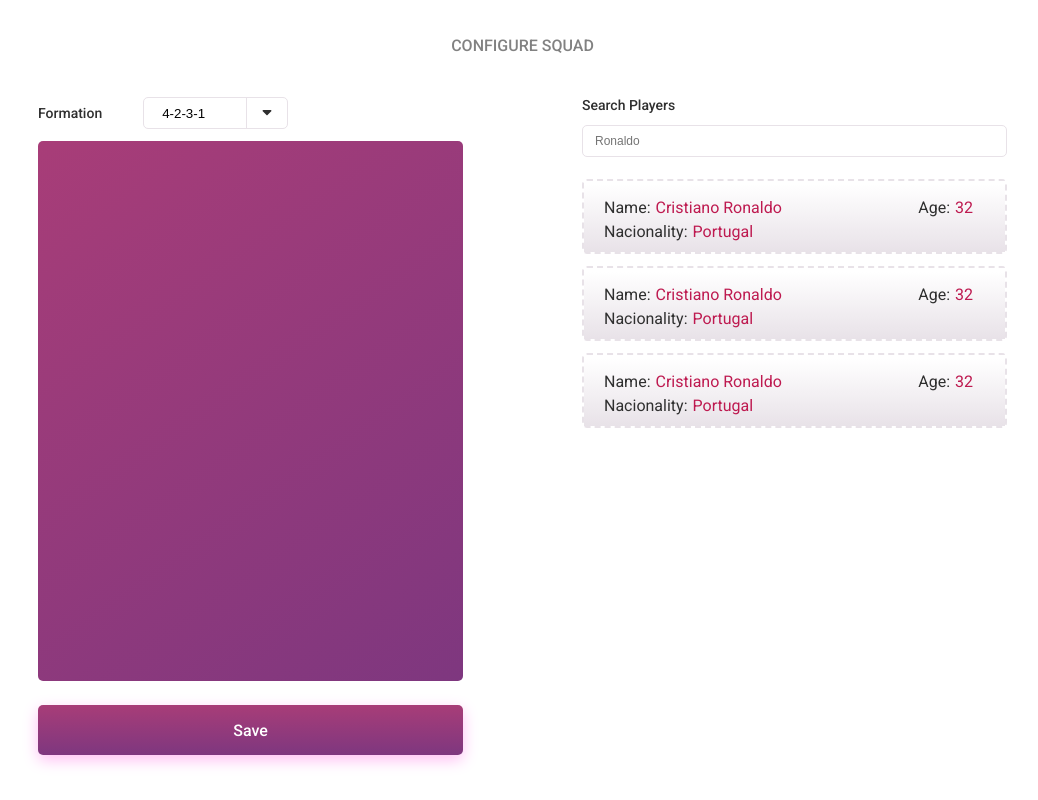
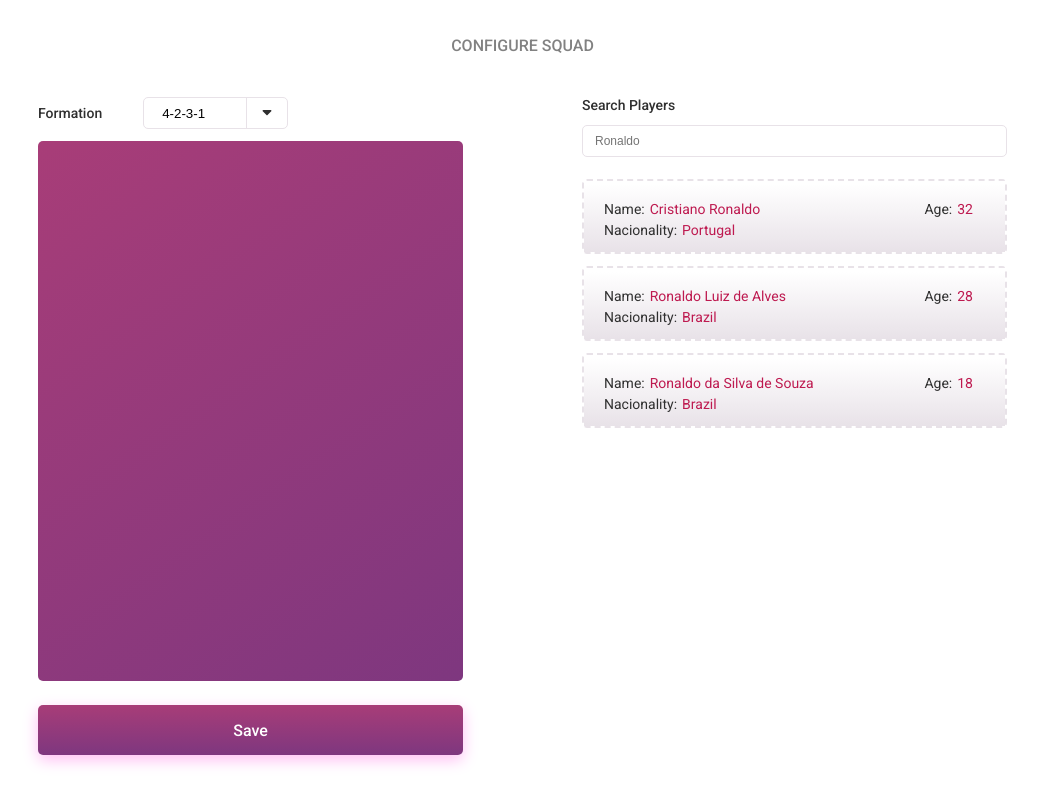
Before and after one commit to ftapparo/venturus-smt, a React (Create React App) app: page /createteam in a window 1280 px wide. Shown: the part 650-1450 px from the top of the page, without its empty margins (120-1158 px from the left). Built offline with nearby package versions, Linux system fonts and the light colour scheme.

Commit message:
Start of implement the tactical schema and finish the routes between pages.

```diff
--- a/src/pages/CreateTeam.tsx
+++ b/src/pages/CreateTeam.tsx
@@ -118,17 +118,17 @@ export default function CreateTeam() {
                                     <div>
                                         <div>
                                             <span>Name:</span>
-                                            <span>Cristiano Ronaldo</span>
+                                            <span>Ronaldo Luiz de Alves</span>
                                         </div>
                                         <div>
                                             <span>Age:</span>
-                                            <span>32</span>
+                                            <span>28</span>
                                         </div>
                                     </div>
                                     <div>
                                         <div>
                                             <span>Nacionality:</span>
-                                            <span>Portugal</span>
+                                            <span>Brazil</span>
                                         </div>
                                     </div>
                                 </div>
@@ -139,17 +139,17 @@ export default function CreateTeam() {
                                     <div>
                                         <div>
                                             <span>Name:</span>
-                                            <span>Cristiano Ronaldo</span>
+                                            <span>Ronaldo da Silva de Souza</span>
                                         </div>
                                         <div>
                                             <span>Age:</span>
-                                            <span>32</span>
+                                            <span>18</span>
                                         </div>
                                     </div>
                                     <div>
                                         <div>
                                             <span>Nacionality:</span>
-                                            <span>Portugal</span>
+                                            <span>Brazil</span>
                                         </div>
                                     </div>
                                 </div>
--- a/src/styles/CreateTeam.css
+++ b/src/styles/CreateTeam.css
@@ -230,6 +230,7 @@ textarea:focus {
     margin-top: 12px;
     border-radius: 5px;
     border: 2px dashed var(--shadow-gray);
+    font-size: 0.875rem;
 }
 
 .player-card>div {
--- a/src/styles/Header.css
+++ b/src/styles/Header.css
@@ -59,6 +59,6 @@
     border-radius: 50%;
     background: var(--light-gray);
     color: var(--dark-gray);
-    font-size: 1.125rem;
+    font-size: 1rem;
     font-weight: 500;
 }
--- a/src/styles/PickedPlayer.css
+++ b/src/styles/PickedPlayer.css
@@ -68,7 +68,7 @@
     height: 136px;
     width: 138px;
     margin-right: 27px;
-    margin-top: 48px;
+    margin-top: 46px;
     border-radius: 50%;
     border: 2px dashed var(--light-purple);
     position: fixed;
```
